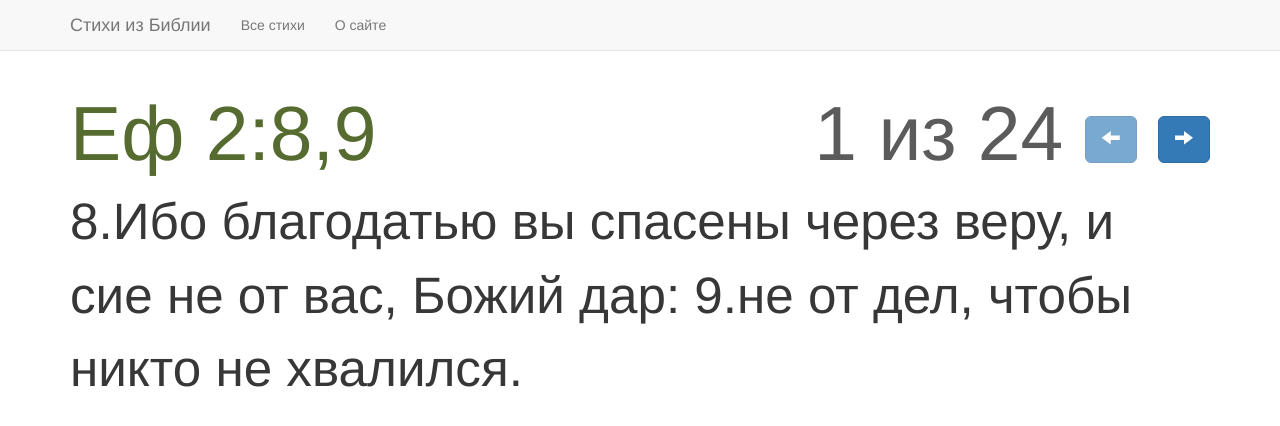
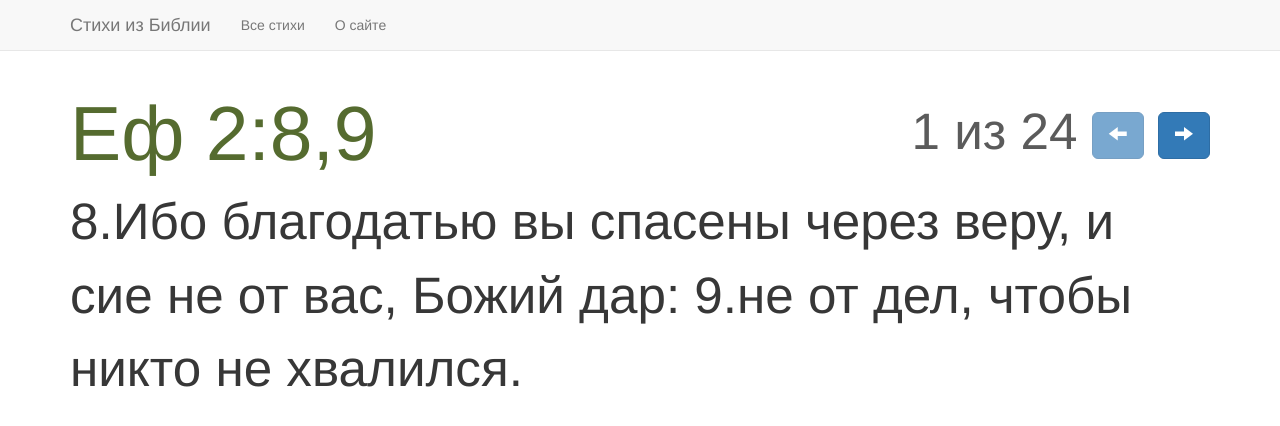
Before and after one commit to prostodemon/bible-verse, a Jekyll site: the page built from index.html, in a window 1280 px wide. Shown: the top 426 px of the page. Built offline with Jekyll 4.4.1, drawn with Linux system fonts in a browser that asks for light colours; nearby versions of some CDN libraries; the list of posts is cut into pages by our own code.

```diff
--- a/index.html
+++ b/index.html
@@ -4,10 +4,9 @@ layout: default
 
 {% for post in paginator.posts %}
 <div class="verse">
-    <h1 style="font-size: 6vmax; color: #556B2F">{{ post.title }}
-
+    <h1 style="font-size: 6vmax; color: #556B2F">
         <!-- Pagination links -->
-        <div class="pull-right" style="font-size: 6vmax; color: #5b5b5b">
+        <div class="pull-right" style="font-size: 4vmax; color: #5b5b5b; margin-top: 1vmax;">
             <span class="page_number ">{{ paginator.page }} из {{ paginator.total_pages }}</span>
             {% if paginator.previous_page %}
             <a href="{{ paginator.previous_page_path | prepend: site.url }}" class="previous btn btn-primary btn-lg"
@@ -34,7 +33,7 @@ layout: default
             </a>
             {% endif %}
         </div>
-
+        {{ post.title }}
     </h1>
 
     <div style="font-size: 4vmax; color: #373737">
```
